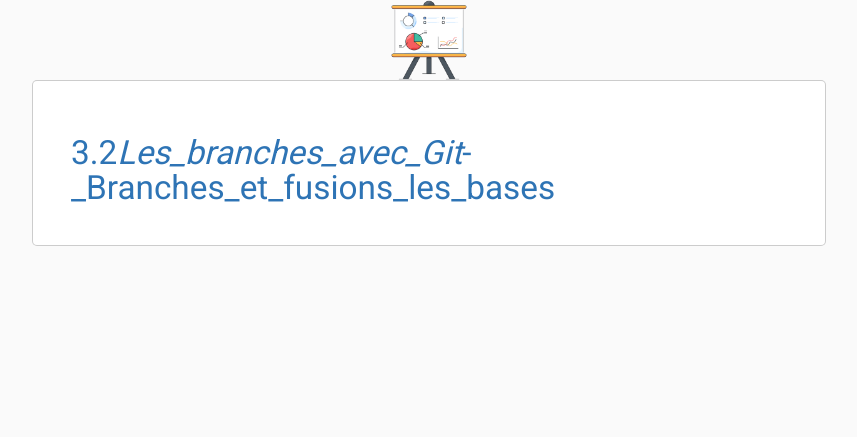
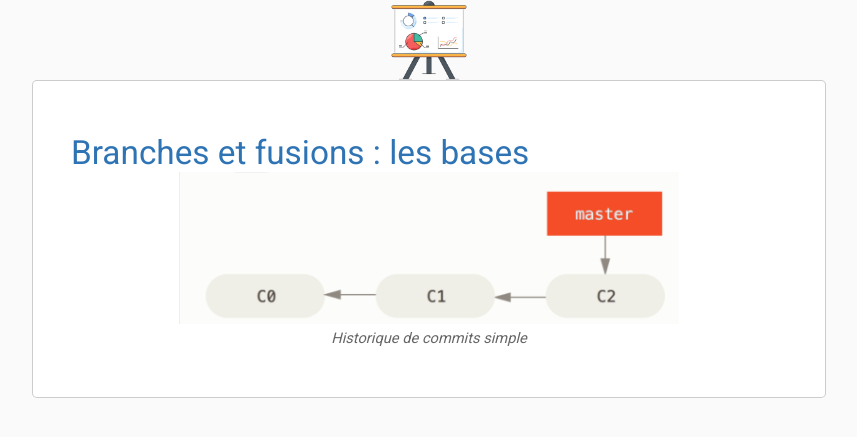
Before and after one commit to labs-web/rappel-niveau2, a Jekyll site: the page built from docs/git-Les-branches-avec-Git/3.2_Les_branches_avec_Git_-_Branches_et_fusions_les_bases/Les_branches_avec_Git_-_Branches_et_fusions_les_bases.md, in a window 1280 px wide. Shown: the top 437 px of the page, without its empty margins (211-1068 px from the left). Built offline with Jekyll 4.4.1, drawn with Linux system fonts in a browser that asks for light colours; our own code applies the rules of GitHub Pages for plain Markdown files.

Commit message:
5-git-les-branches-avec-git

```diff
--- a/docs/git-Les-branches-avec-Git/3.2_Les_branches_avec_Git_-_Branches_et_fusions_les_bases/Les_branches_avec_Git_-_Branches_et_fusions_les_bases.md
+++ b/docs/git-Les-branches-avec-Git/3.2_Les_branches_avec_Git_-_Branches_et_fusions_les_bases/Les_branches_avec_Git_-_Branches_et_fusions_les_bases.md
@@ -1 +1,12 @@
-# 3.2_Les_branches_avec_Git_-_Branches_et_fusions_les_bases
+---
+layout: default
+order: 232
+---
+
+# Branches et fusions : les bases
+
+![Historique de commits simple](./images/Historique%20de%20commits%20simple.png){:width="500px" }
+*Historique de commits simple*
+
+
+<!-- new slide -->
```
Also changed, not shown: docs/git-Les-branches-avec-Git/3.2_Les_branches_avec_Git_-_Branches_et_fusions_les_bases/images/Avancement du pointeur de master sur hotfix.png (added), docs/git-Les-branches-avec-Git/3.2_Les_branches_avec_Git_-_Branches_et_fusions_les_bases/images/Branche de correctif basée sur master.png (added), docs/git-Les-branches-avec-Git/3.2_Les_branches_avec_Git_-_Branches_et_fusions_les_bases/images/La branche iss53 a avancé avec votre travail.png (added), docs/git-Les-branches-avec-Git/3.2_Les_branches_avec_Git_-_Branches_et_fusions_les_bases/images/Le travail continue sur iss53.png (added), docs/git-Les-branches-avec-Git/3.2_Les_branches_avec_Git_-_Branches_et_fusions_les_bases/images/Trois instantanés utilisés dans une fusion classique.png (added), docs/git-Les-branches-avec-Git/3.2_Les_branches_avec_Git_-_Branches_et_fusions_les_bases/images/Un commit de fusion.png (added).
